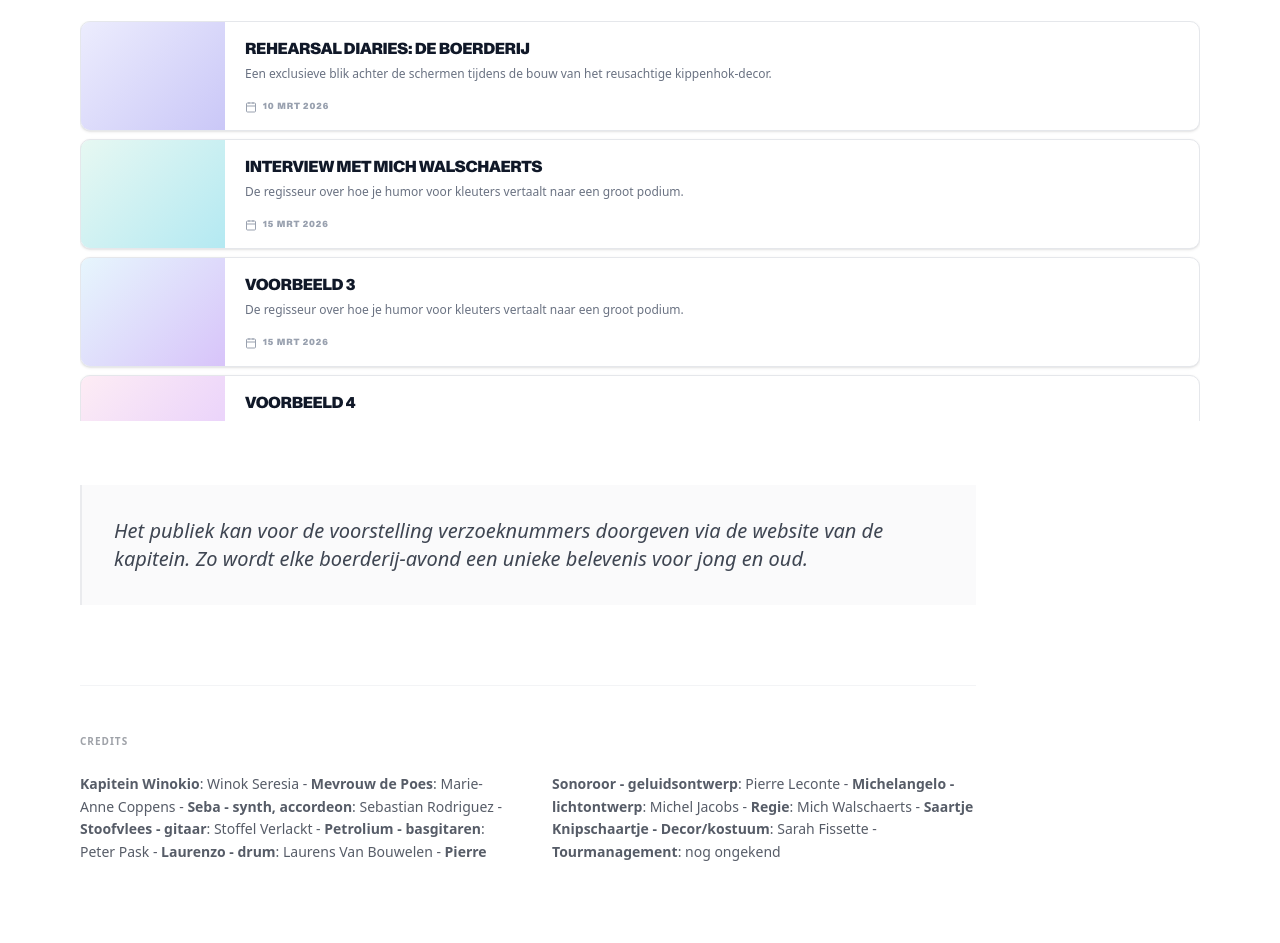
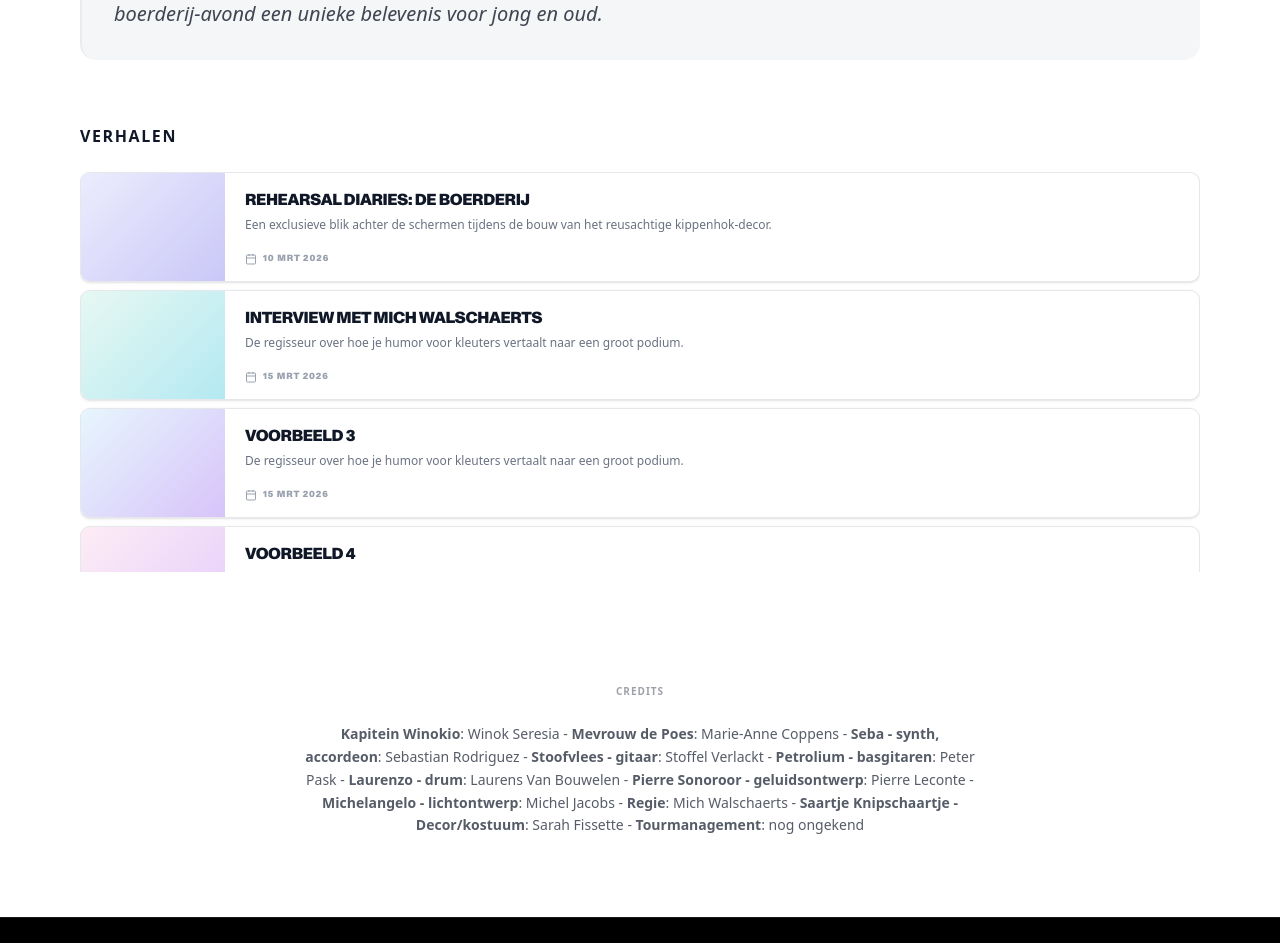
Before and after one commit to SELab-2/viernulvier-4, a Nuxt app in the folder frontend/: page /tempShowcase in a window 1280 px wide. Shown: the part 1729-2672 px from the top of the page. Built offline with nearby package versions, Linux system fonts and the light colour scheme.

Commit message:
layout changed in tempShowcase

```diff
--- a/frontend/app/pages/productions/[id].vue
+++ b/frontend/app/pages/productions/[id].vue
@@ -217,16 +217,16 @@ const isLongDescription = computed(() => fullDescription.value.length > CHARACTE
           </div>
         </div>
 
+        <div v-if="isValid(production.description2)"
+             class="description-content mb-16 p-8 bg-gray-100 dark:bg-white/5 border-l-2 border-gray-200 dark:border-gray-700 italic opacity-80 text-lg lg:text-xl rounded-2xl"
+             v-html="cleanText(production.description2)">
+        </div>
+
         <div v-if="stories && stories.length > 0" class="my-16">
           <h1 class="text-[16px] uppercase font-black mb-6 tracking-widest">
             {{ t('production.stories') }}
           </h1>
           <ProductionStoryListView :stories="stories" />
-        </div>
-
-        <div v-if="isValid(production.description2)"
-             class="description-content mb-16 p-8 bg-gray-100 dark:bg-white/5 border-l-2 border-gray-200 dark:border-gray-700 italic opacity-80 text-lg lg:text-xl rounded-2xl"
-             v-html="cleanText(production.description2)">
         </div>
 
         <div
--- a/frontend/app/pages/tempShowcase.vue
+++ b/frontend/app/pages/tempShowcase.vue
@@ -184,7 +184,7 @@ const image = undefined
           </span>
         </div>
 
-        <div class="max-w-4xl text-foreground">
+        <div class="text-foreground">
           <h1 class="font-brand text-6xl lg:text-8xl font-black uppercase leading-[0.85] tracking-[-3px] mb-4 italic">
             {{ production.titel[locale as 'nl' | 'en'] }}
           </h1>
@@ -209,7 +209,7 @@ const image = undefined
     <section class="py-20">
       <div class="mx-auto w-full max-w-7xl px-6 md:px-12 lg:px-20">
 
-        <div class="max-w-4xl">
+        <div class="w-full">
           <div v-if="isValid(production.tagline)" class="mb-10">
             <p class="border-l-4 border-[var(--accent)] pl-6 text-lg lg:text-xl font-black italic leading-relaxed text-gray-900 dark:text-white">
               {{ production.tagline[locale as 'nl' | 'en'] }}
@@ -218,7 +218,11 @@ const image = undefined
 
           <div class="description-content text-lg lg:text-xl leading-relaxed opacity-80 font-brand text-gray-800 dark:text-gray-200" v-html="displayedDescription"></div>
 
-          <button v-if="isLongDescription" @click="isExpanded = !isExpanded" class="mt-6 mb-4 text-[11px] font-black uppercase tracking-[2px] text-[var(--accent)] hover:underline outline-none">
+          <button
+            v-if="isLongDescription"
+            @click="isExpanded = !isExpanded"
+            class="mt-6 mb-4 text-[11px] font-black uppercase tracking-[2px] text-[var(--accent)] hover:underline outline-none"
+          >
             {{ isExpanded ? t('general.readLess') : t('general.readMore') }}
           </button>
         </div>
@@ -227,32 +231,46 @@ const image = undefined
           <h1 class="text-[16px] uppercase font-black mb-6 tracking-widest">
             {{ t('production.events') }}
           </h1>
-          <EventTable :events="(production.events as any)" />
+          <ProductionEventTable v-if="production.events && (production.events as any).length > 0" :events="production.events as any" />
+          <div v-else class="py-4 opacity-60 italic text-sm">
+            {{ t('production.noEvents') }}
+          </div>
         </div>
 
-        <div class="my-16">
+        <div v-if="isValid(production.description2[locale as 'nl' | 'en'])"
+             class="description-content mb-16 p-8 bg-gray-100 dark:bg-white/5 border-l-2 border-gray-200 dark:border-gray-700 italic opacity-80 text-lg lg:text-xl rounded-2xl"
+             v-html="cleanText(production.description2[locale as 'nl' | 'en'])">
+        </div>
+
+        <div v-if="production.stories && (production.stories as any).length > 0" class="my-16">
           <h1 class="text-[16px] uppercase font-black mb-6 tracking-widest">
             {{ t('production.stories') }}
           </h1>
-          <ProductionStories  :stories="(production.stories as any)" />
+          <ProductionStoryListView :stories="(production.stories as any)" />
         </div>
 
-        <div class="max-w-4xl">
-          <div v-if="isValid(production.description2)" class="description-content mb-16 p-8 bg-gray-50 dark:bg-white/5 border-l-2 border-gray-200 dark:border-gray-700 italic opacity-80 text-lg lg:text-xl" v-html="cleanText(production.description2[locale as 'nl'|'en'])"></div>
-
-          <div v-if="isValid(production.credits[locale as 'nl' | 'en'])" class="mt-20 pt-12 border-t border-gray-100 dark:border-gray-800">
-            <h4 class="text-[10px] uppercase font-black opacity-40 mb-6 tracking-widest">{{ t('production.credits')}}</h4>
-            <div class="text-sm leading-relaxed opacity-70 lg:columns-2 gap-12" v-html="production.credits[locale as 'nl' | 'en']"></div>
+        <div
+          v-if="isValid(production.credits)"
+          class="pt-12 flex flex-col items-center"
+        >
+          <div class="max-w-2xl text-center">
+            <h4 class="text-[10px] uppercase font-black opacity-40 mb-6 tracking-widest">
+              {{ t('production.credits')}}
+            </h4>
+            <div
+              class="text-sm leading-relaxed opacity-70"
+              v-html="production.credits[locale as 'nl' | 'en']"
+            >
+            </div>
           </div>
         </div>
-
       </div>
     </section>
   </main>
 </template>
 
 <style scoped>
-/* links in description (TODO: description2 ook v-html?) */
+/* links in description */
 .description-content :deep(a) {
   text-decoration: underline;
   text-underline-offset: 4px;
```
